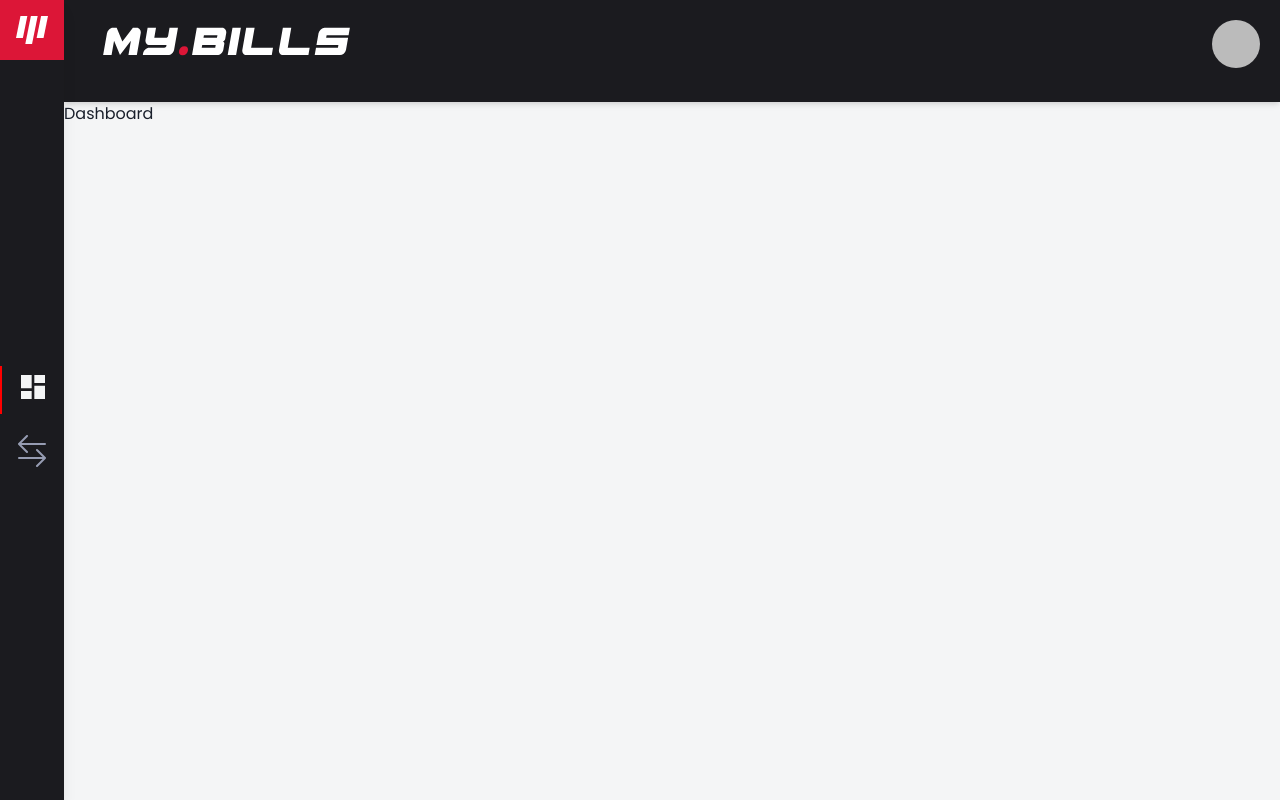
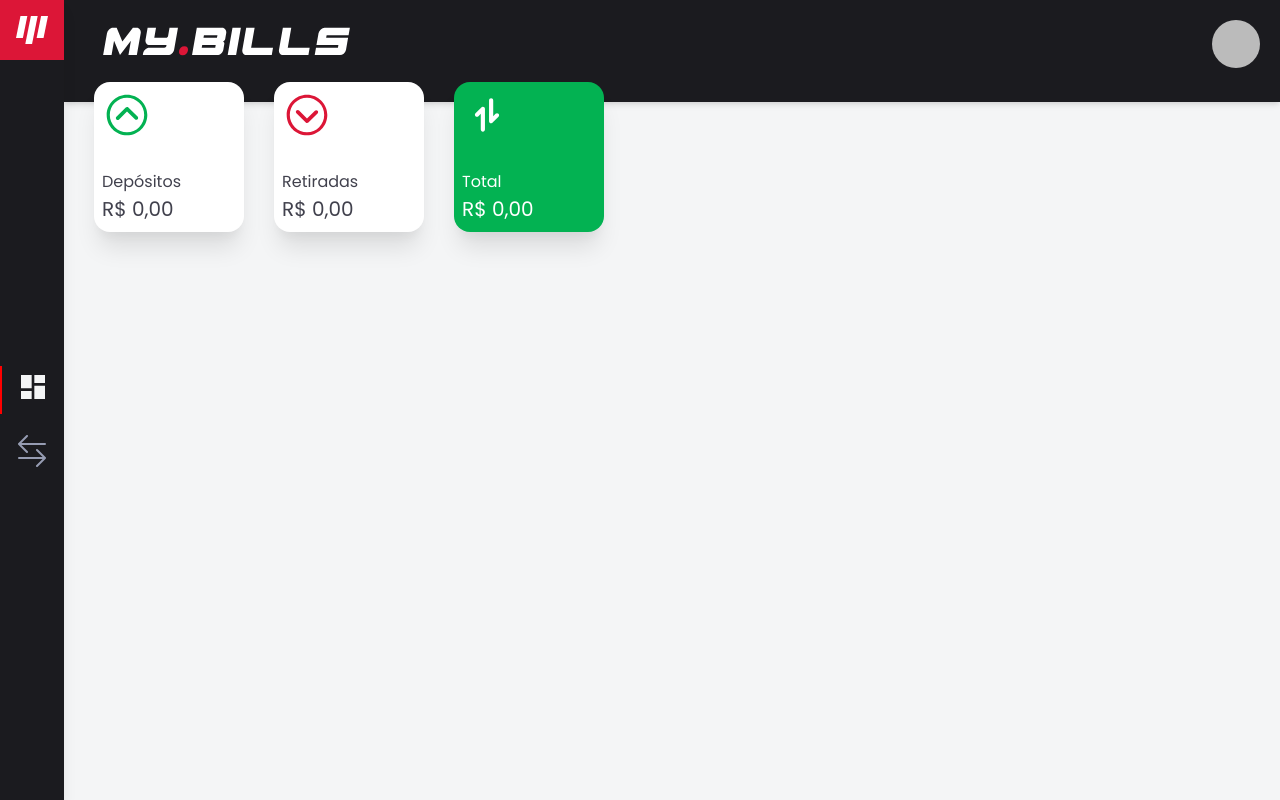
Before and after one commit to S204-Inatel-2022-1/myBills-402, a Next.js app: page /dashboard in a window 1280 px wide. Built offline with nearby package versions, Linux system fonts and the light colour scheme; no server answers; the database is empty; sample sign-in values are in the browser's storage.

Commit message:
Added SummaryBox in dashboard page

```diff
--- /dev/null
+++ b/src/components/SummaryBox.tsx
@@ -0,0 +1,44 @@
+import { Flex, Text, Icon, Spacer } from "@chakra-ui/react";
+import { IconType } from "react-icons/lib";
+
+type SummaryBoxProps = {
+    title: string;
+    value: number;
+    iconColor: string;
+    bgColor: string;
+    textColor: string;
+    icon: IconType;
+}
+
+export function SummaryBox({ title, value, iconColor, bgColor, textColor, icon }: SummaryBoxProps) {
+    return (
+        <Flex
+            flexDir={"column"}
+            bg={bgColor}
+            w="150px"
+            h="150px"
+            borderRadius="16px"
+            ml="30px"
+            mt="-20px"
+            padding="8px"
+            shadow="xl"
+        >
+            <Icon as={icon} fontSize="50" color={iconColor} />
+            <Spacer />
+            <Text
+                fontWeight="light"
+                fontSize="16px"
+                color={textColor}
+            >
+                {title}
+            </Text>
+            <Text
+                fontWeight="semiBold"
+                fontSize="20px"
+                color={textColor}
+            >
+                {new Intl.NumberFormat('pt-BR', { style: 'currency', currency: 'BRL' }).format(value)}
+            </Text>
+        </Flex>
+    )
+}
--- a/src/components/TransactionItem.tsx
+++ b/src/components/TransactionItem.tsx
@@ -38,7 +38,7 @@ export function TransactionItem({
     <Tr key={transaction.id} boxShadow="md" bgColor="white">
       <Td>
         <Flex align="center">
-          <CategoryIcon category={transaction.category} />
+          <CategoryIcon category={transaction.category}  />
           <Text ml="0.5rem">{getCategory(transaction.category)}</Text>
         </Flex>
       </Td>
--- a/src/pages/dashboard.tsx
+++ b/src/pages/dashboard.tsx
@@ -1,14 +1,81 @@
 import { Flex, Text } from "@chakra-ui/react";
 import type { NextPage } from "next";
 import { useRouter } from "next/router";
-import { useEffect } from "react";
+import { useEffect, useState } from "react";
 import { Header } from "../components/Header";
 import { withSidebar } from "../components/hocs/withSidebar";
 import { useFirebaseAuth } from "../contexts/FirebaseAuthContext";
+import { SummaryBox } from "../components/SummaryBox";
+import { collection, getDocs, orderBy, query, Timestamp, where } from "firebase/firestore";
+import { db } from "../services/firebase";
+import { IoIosArrowDropup, IoIosArrowDropdown } from "react-icons/io";
+import { CgArrowsExchangeV } from "react-icons/cg";
+
+type Transaction = {
+  id: string;
+  authorId: string;
+  name: string;
+  price: number;
+  isDeposit: boolean;
+  category: string;
+  createdAt: Timestamp;
+};
 
 const Dashboard: NextPage = () => {
   const { user, isAuthLoading } = useFirebaseAuth();
   const router = useRouter();
+  const [transactions, setTransactions] = useState<Transaction[]>([]);
+  const [totalDeposits, setTotalDeposits] = useState(0.0);
+  const [totalWithdrawals, setTotalWithdrawals] = useState(0.0);
+  const [totalExpenses, setTotalExpenses] = useState(0.0);
+
+  async function getTransactions() {
+    const q = query(
+      collection(db, "transactions"),
+      orderBy("createdAt", "desc"),
+      where("authorId", "==", user?.id)
+    );
+    const querySnapshot = await getDocs(q);
+    const transactionsList = querySnapshot.docs.map(
+      (doc) => ({ id: doc.id, ...doc.data() } as Transaction)
+    );
+    setTransactions(transactionsList);
+  }
+
+  useEffect(() => {
+    getTransactions();
+  }, []);
+
+  useEffect(() => {
+    const deposits = transactions.reduce((acc, transaction) => {
+      if (transaction.isDeposit) {
+        return acc + transaction.price;
+      }
+      return acc;
+    }, 0);
+    setTotalDeposits(deposits);
+  }, [transactions]);
+
+  useEffect(() => {
+    const withdrawals = transactions.reduce((acc, transaction) => {
+      if (!transaction.isDeposit) {
+        return acc + transaction.price;
+      }
+      return acc;
+    }, 0);
+    setTotalWithdrawals(withdrawals);
+  }, [transactions]);
+
+  useEffect(() => {
+    const expenses = transactions.reduce((acc, transaction) => {
+      if (transaction.isDeposit) {
+        return acc + transaction.price;
+      } else {
+        return acc - transaction.price;
+      }
+    }, 0);
+    setTotalExpenses(expenses);
+  }, [transactions]);
 
   useEffect(() => {
     if (!isAuthLoading && !user) {
@@ -19,7 +86,11 @@ const Dashboard: NextPage = () => {
   return (
     <Flex as="nav" flexDir="column" bg="white.200" minH="100vh">
       <Header />
-      <Text>Dashboard</Text>
+      <Flex>
+        <SummaryBox title="Depósitos" value={totalDeposits} bgColor="#FFF" textColor="#41414D" icon={IoIosArrowDropup} iconColor="green.500" />
+        <SummaryBox title="Retiradas" value={totalWithdrawals} bgColor="#FFF" textColor="#41414D" icon={IoIosArrowDropdown} iconColor="red.500" />
+        <SummaryBox title="Total" value={totalExpenses} bgColor={totalExpenses >= 0 ? "green.500" : "red.500"} textColor="white" icon={CgArrowsExchangeV} iconColor="white" />
+      </Flex>
     </Flex>
   );
 };
```
Also changed, not shown: src/components/CategoryIcon.tsx (+3 -4 lines), 1 other file (tests, documents, lock files or other folders).
